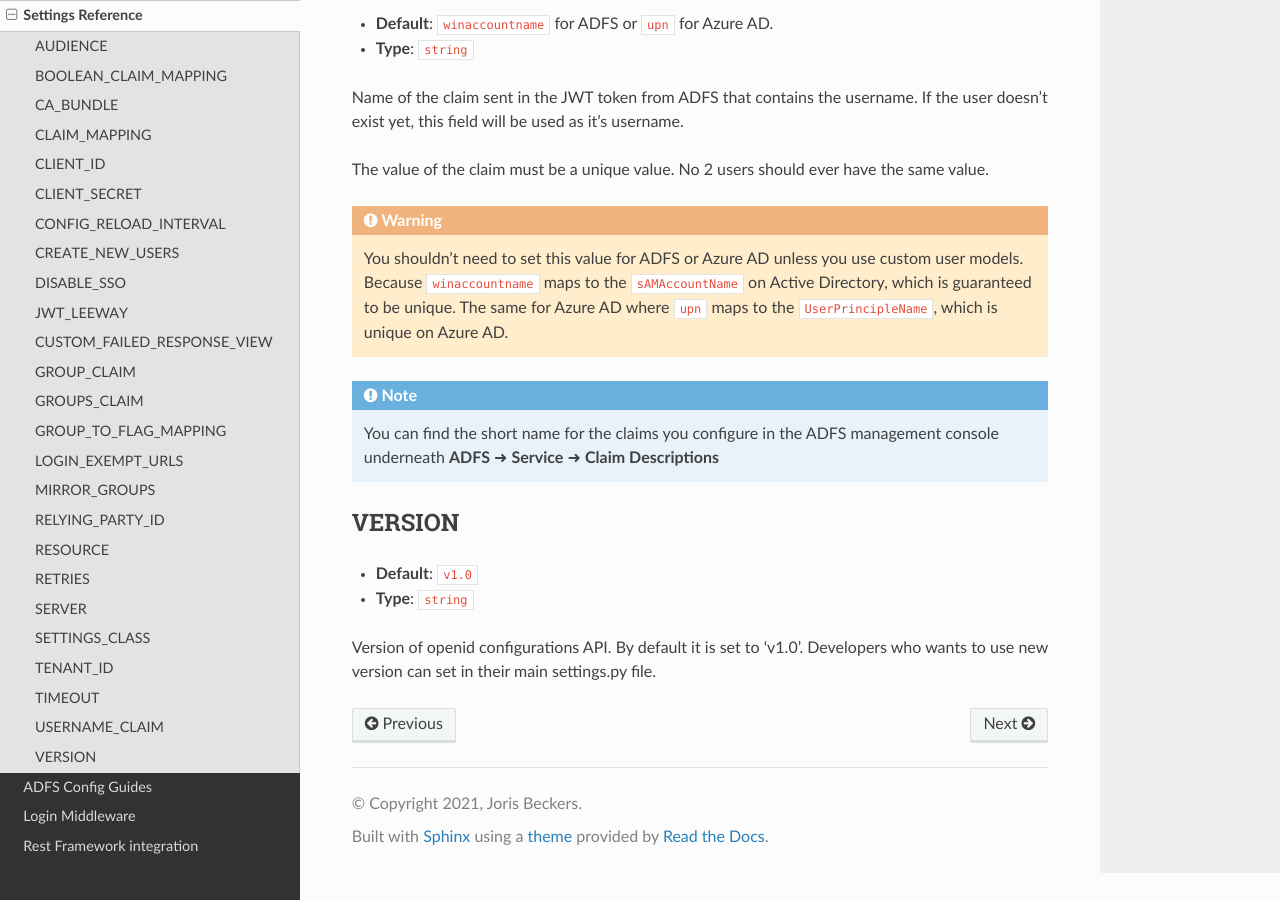
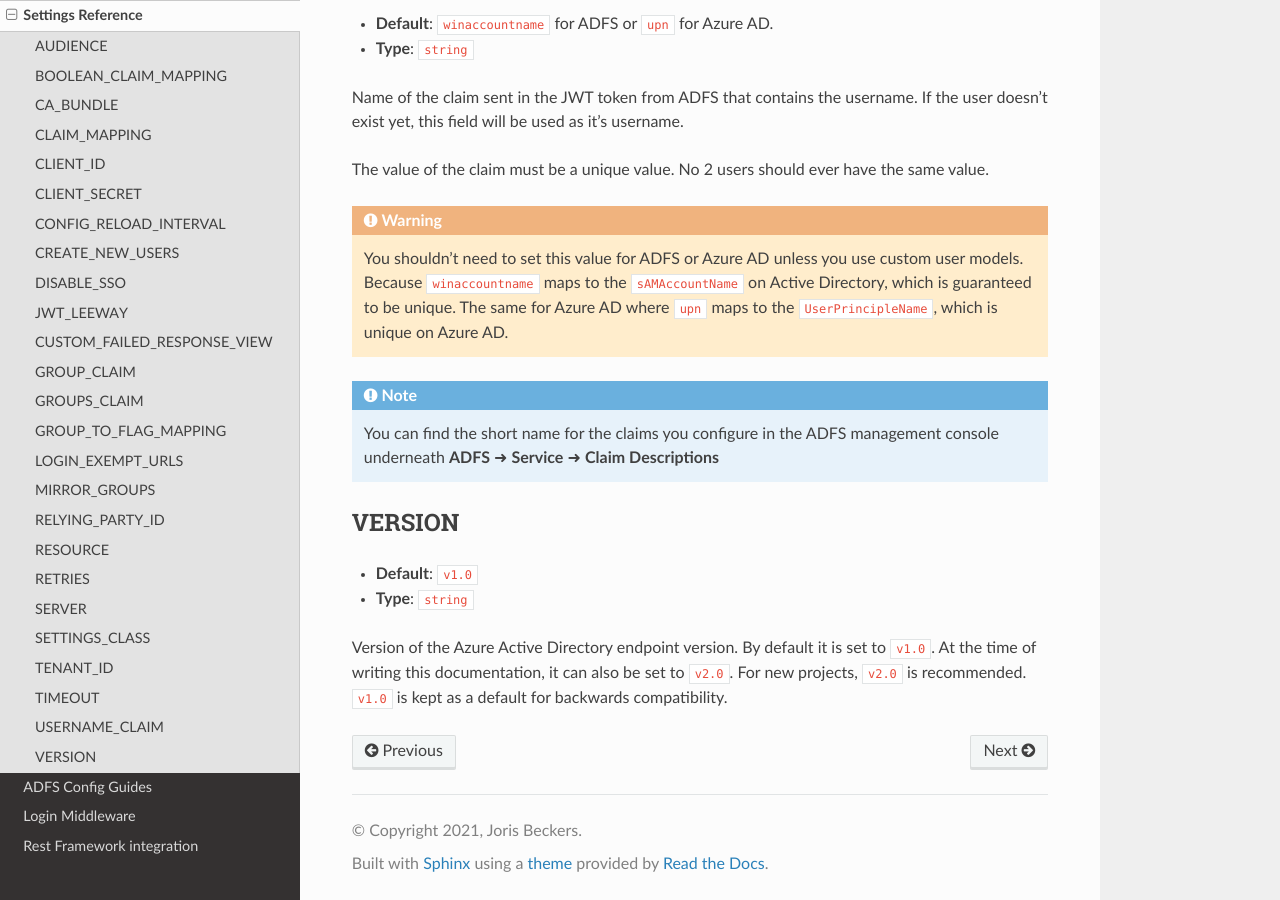
Before and after one commit to snok/django-auth-adfs, a Sphinx documentation site: the page built from docs/settings_ref.rst, in a window 1280 px wide and 900 px high, scrolled down 8963 px. Built offline with Sphinx 7.4.7 and the Read the Docs theme 2.0.0, drawn with Linux system fonts in a browser that asks for light colours; pages that are not in the unit, such as notebooks, are missing from menus.

Commit message:
Update docs/settings_ref.rst
Co-authored-by: Jonas Krüger Svensson <jonas-ks@hotmail.com>

```diff
--- a/docs/settings_ref.rst
+++ b/docs/settings_ref.rst
@@ -420,4 +420,4 @@ VERSION
 * **Default**: ``v1.0``
 * **Type**: ``string``
 
-Version of openid configurations API. By default it is set to 'v1.0'. Developers who wants to use new version can set in their main settings.py file.
+Version of the Azure Active Directory endpoint version. By default it is set to ``v1.0``. At the time of writing this documentation, it can also be set to ``v2.0``. For new projects, ``v2.0`` is recommended. ``v1.0`` is kept as a default for backwards compatibility.
```
